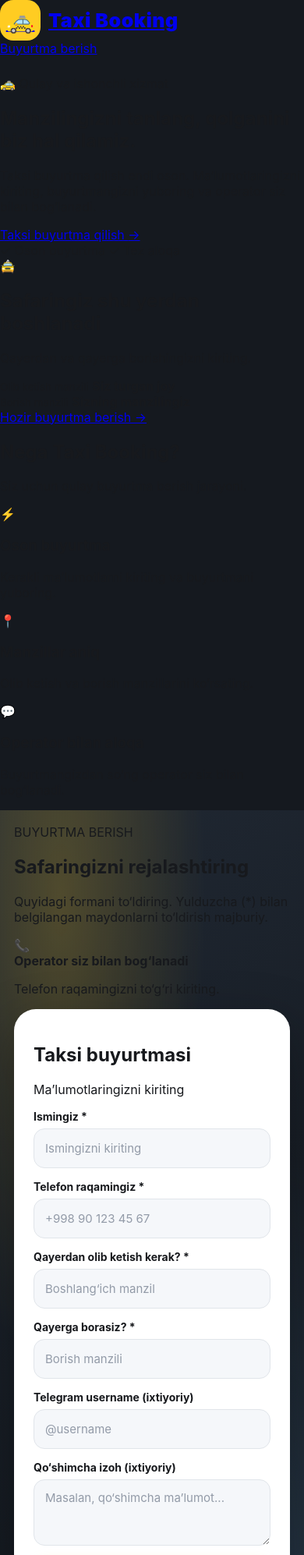
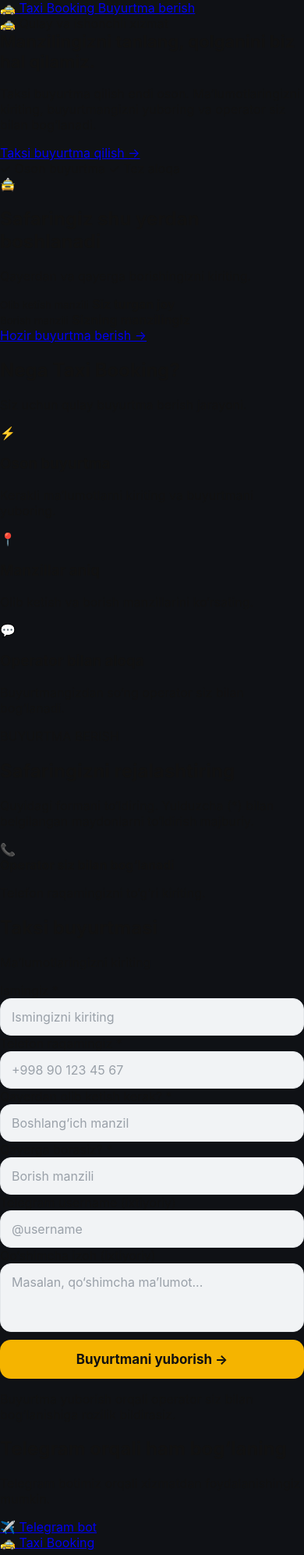
Before and after one commit to abrorr96-rgb/taxi-booking-bot, a website: page index.html in a window 390 px wide. Shown: the top 1994 px of the page at 78% size. Drawn offline with Linux system fonts and the light colour scheme.

Commit message:
Update style.css

```diff
--- a/style.css
+++ b/style.css
@@ -1,221 +1,114 @@
-
-* {
-  box-sizing: border-box;
-}
-
-:root {
-  --yellow: #ffcc22;
-  --dark: #17191d;
-  --muted: #747b87;
-}
-
-html {
-  min-height: 100%;
-  background: #15191f;
-}
+* { box-sizing: border-box; }
 
 body {
   margin: 0;
-  min-height: 100vh;
-  font-family: -apple-system, BlinkMacSystemFont, "Segoe UI", Arial, sans-serif;
-  color: var(--dark);
-  background: #15191f;
+  font-family: -apple-system, "Segoe UI", Roboto, Arial, sans-serif;
+  background: #0f1115;
+  color: #111;
 }
 
-.booking-section {
+.page {
   min-height: 100vh;
-  min-height: 100dvh;
   display: flex;
   align-items: center;
   justify-content: center;
-  padding: 18px;
-  background:
-    radial-gradient(ellipse at 20% 10%, rgba(255,204,34,.22), transparent 42%),
-    radial-gradient(ellipse at 90% 90%, rgba(76,115,150,.35), transparent 40%),
-    linear-gradient(145deg, #202833, #11151a);
+  padding: 16px;
 }
 
-.booking-form {
+.card {
   width: 100%;
   max-width: 440px;
-  padding: 24px;
-  border: 1px solid rgba(255,255,255,.55);
-  border-radius: 28px;
   background: #fff;
-  box-shadow: 0 24px 70px rgba(0,0,0,.32);
+  border-radius: 22px;
+  padding: 24px 20px;
+  box-shadow: 0 10px 30px rgba(0, 0, 0, 0.35);
 }
 
-.topbar {
-  display: flex;
-  align-items: center;
-  justify-content: space-between;
-  gap: 10px;
-  margin-bottom: 25px;
+h1 {
+  margin: 0 0 18px;
+  font-size: 22px;
 }
 
-.brand {
-  display: flex;
-  align-items: center;
-  gap: 10px;
-  font-size: 25px;
-  font-weight: 900;
-  letter-spacing: .5px;
+.field {
+  display: block;
+  margin-bottom: 14px;
 }
 
-.brand-icon {
-  display: grid;
-  place-items: center;
-  width: 52px;
-  height: 52px;
-  border-radius: 17px;
-  background: var(--yellow);
-  font-size: 29px;
+.label {
+  display: block;
+  margin-bottom: 6px;
+  font-size: 14px;
+  font-weight: 600;
+  color: #222;
 }
 
-.topbar p {
-  max-width: 125px;
-  margin: 0;
-  color: var(--muted);
-  font-size: 12px;
-  text-align: right;
+.label b {
+  color: #e53935;
 }
 
-.route-heading {
-  margin-bottom: 23px;
+input,
+textarea {
+  width: 100%;
+  padding: 13px 14px;
+  font: inherit;
+  font-size: 16px;
+  color: #111;
+  background: #f1f3f5;
+  border: 1.5px solid #e3e6ea;
+  border-radius: 14px;
+  outline: none;
+  resize: none;
+  transition: border-color 0.15s, background 0.15s;
 }
 
-.route-heading h1 {
-  margin: 0 0 8px;
-  font-size: clamp(27px, 7vw, 34px);
-  line-height: 1.12;
-  font-weight: 900;
-  letter-spacing: -.8px;
+input::placeholder,
+textarea::placeholder {
+  color: #9aa1a9;
 }
 
-.route-heading p {
-  margin: 0;
-  color: var(--muted);
-  font-size: 14px;
-  line-height: 1.5;
+input:focus,
+textarea:focus {
+  background: #fff;
+  border-color: #f5b400;
 }
 
-.form-group {
-  margin-bottom: 15px;
+input.invalid {
+  border-color: #e53935;
+  background: #fff5f5;
 }
 
-.form-group label {
-  display: block;
-  margin-bottom: 7px;
-  font-size: 14px;
-  font-weight: 750;
+button {
+  width: 100%;
+  margin-top: 6px;
+  padding: 15px;
+  font: inherit;
+  font-size: 17px;
+  font-weight: 700;
+  color: #111;
+  background: #f5b400;
+  border: 0;
+  border-radius: 14px;
+  cursor: pointer;
+  transition: transform 0.1s, opacity 0.15s;
 }
 
-.form-group input,
-.form-group textarea {
-  display: block;
-  width: 100%;
-  min-height: 51px;
-  padding: 13px 14px;
-  border: 1px solid #e1e5ea;
-  border-radius: 14px;
-  outline: none;
-  background: #f5f7fa;
-  color: #17191d;
-  font: inherit;
-  font-size: 15px;
-  transition: border-color .2s, box-shadow .2s;
-}
+button:active { transform: scale(0.98); }
+button:disabled { opacity: 0.6; cursor: not-allowed; }
 
-.form-group input::placeholder,
-.form-group textarea::placeholder {
-  color: #939ba8;
-}
-
-.form-group input:focus,
-.form-group textarea:focus {
-  border-color: #e3b10d;
-  background: #fff;
-  box-shadow: 0 0 0 3px rgba(255,204,34,.22);
-}
-
-.form-group textarea {
-  min-height: 65px;
-  resize: vertical;
-}
-
-#submit-button {
-  display: block;
-  width: 100%;
-  min-height: 57px;
-  margin-top: 5px;
-  padding: 14px;
-  border: 0;
-  border-radius: 15px;
-  background: var(--yellow);
-  color: #161616;
-  font: inherit;
-  font-size: 17px;
-  font-weight: 850;
-  cursor: pointer;
-  box-shadow: 0 8px 18px rgba(255,204,34,.28);
-}
-
-#submit-button:active {
-  transform: scale(.985);
-}
-
-#submit-button:disabled {
-  opacity: .65;
-  cursor: wait;
-}
-
-.form-message {
-  margin-top: 12px;
+.status {
+  min-height: 20px;
+  margin: 12px 0 0;
   font-size: 14px;
-  line-height: 1.5;
-  overflow-wrap: anywhere;
-}
-
-.form-message.success {
-  color: #16803d;
-}
-
-.form-message.error {
-  color: #c62828;
-}
-
-.small-note {
-  margin: 12px 0 0;
-  color: var(--muted);
-  font-size: 12px;
+  font-weight: 600;
   text-align: center;
 }
 
-@media (max-height: 760px) {
-  .booking-section {
-    align-items: flex-start;
-    padding: 12px;
-  }
+.status.ok { color: #2e7d32; }
+.status.error { color: #e53935; }
 
-  .booking-form {
-    padding: 18px;
-  }
-
-  .topbar {
-    margin-bottom: 17px;
-  }
-
-  .route-heading {
-    margin-bottom: 16px;
-  }
-
-  .form-group {
-    margin-bottom: 10px;
-  }
-
-  .form-group input,
-  .form-group textarea {
-    min-height: 45px;
-    padding: 10px 12px;
-  }
+.hint {
+  margin: 8px 0 0;
+  font-size: 12px;
+  color: #8a9099;
+  text-align: center;
 }
```
